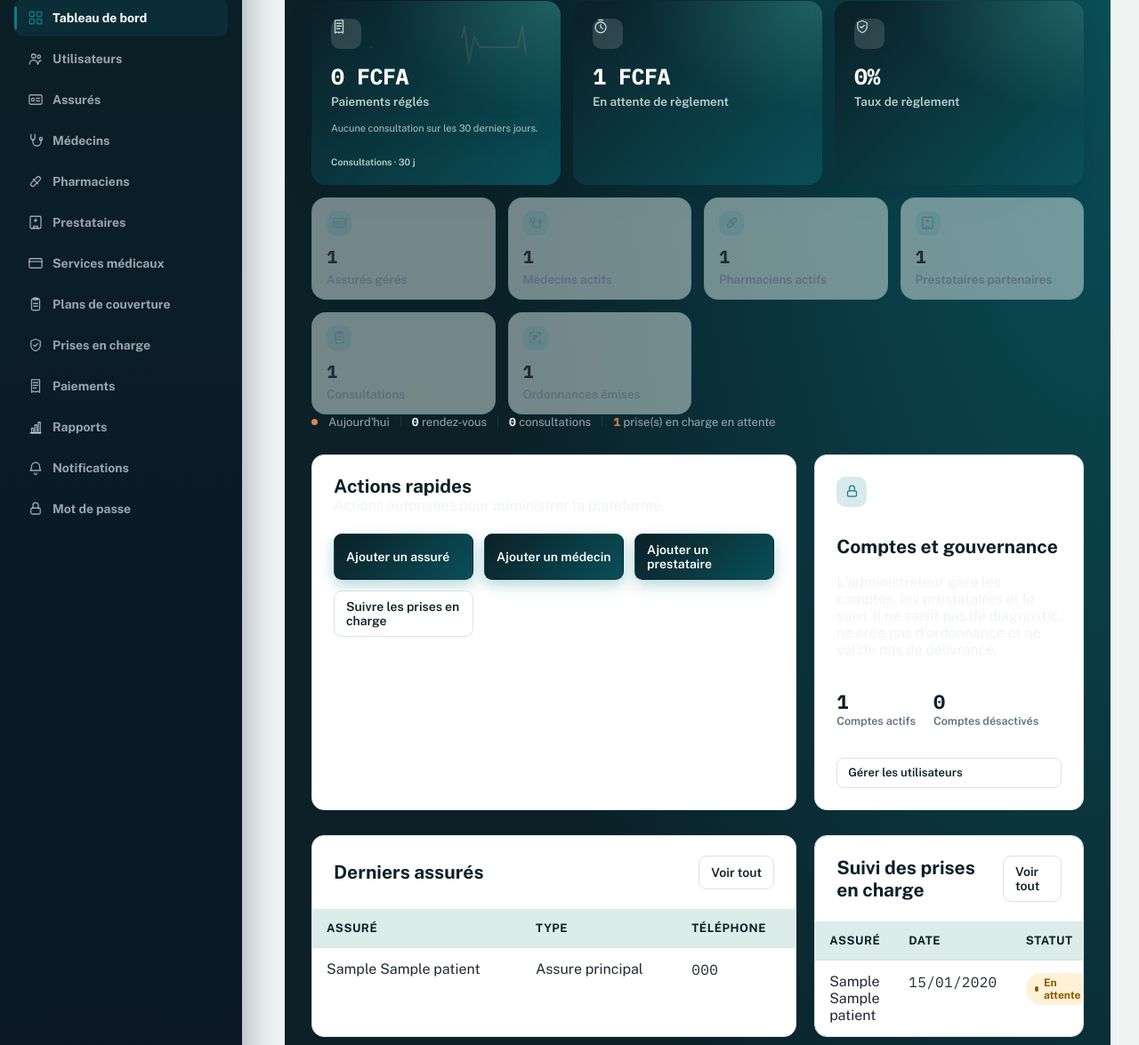
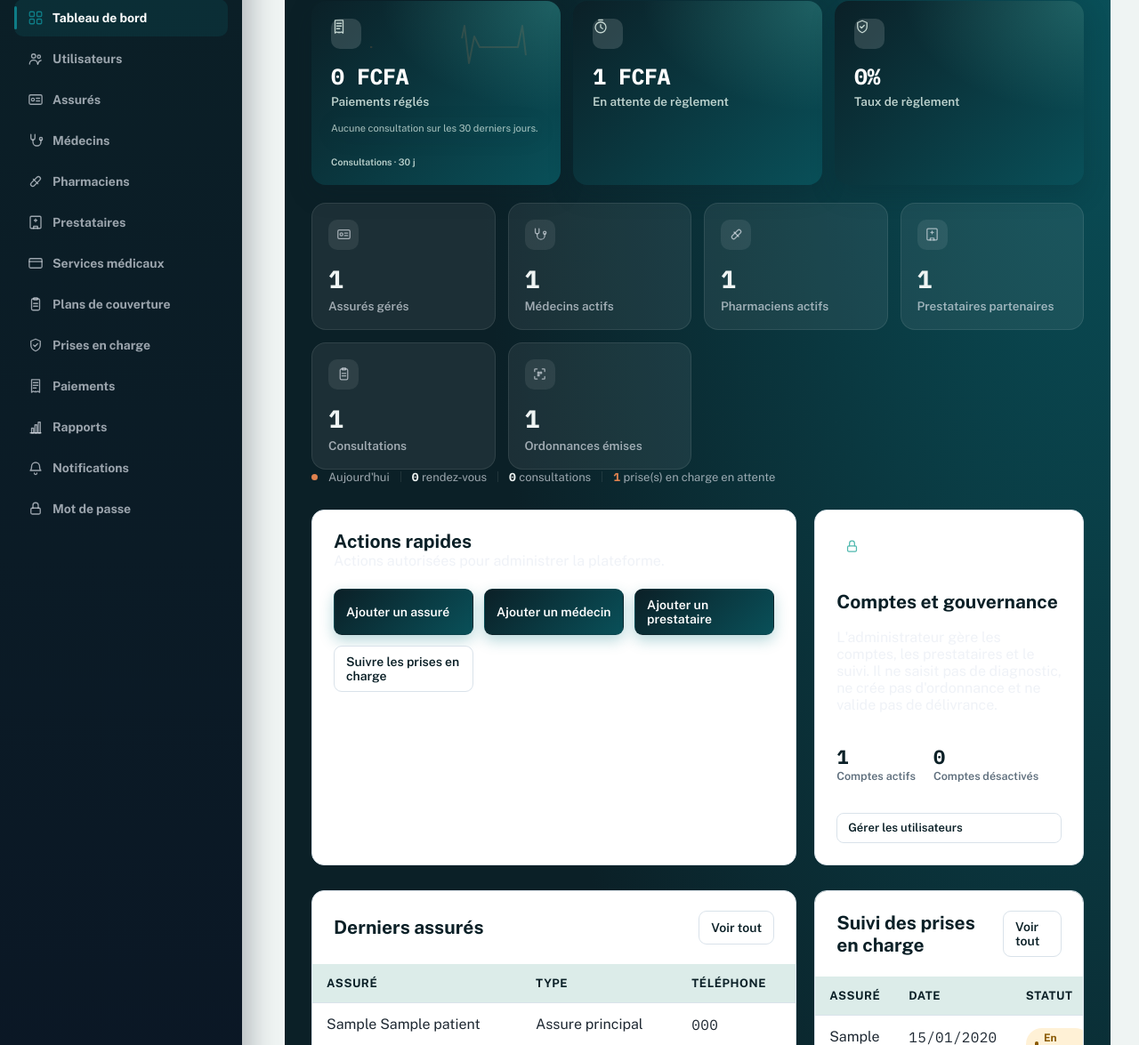
Before and after one commit to nito12973-hue/Projet_Final, a Django app: page /tableau-de-bord/ in a window 1280 px wide. Shown: the part 181-1356 px from the top of the page at 89% size. Run offline with Django 5.2, Linux system fonts and the light colour scheme; a user stored in the database is signed in; tables that the repository leaves empty hold one stand-in row (values such as "Sample post"); data that the repository does not hold is empty.

Commit message:
feat(dashboard-admin): grille KPI en tuiles sombres

```diff
--- a/Plateform_medicale/templates/base.html
+++ b/Plateform_medicale/templates/base.html
@@ -543,12 +543,11 @@
             font-size: 21px;
         }
 
-        /* Meme logique que .dash-stat-discret : la profondeur (ombre) reste
-           reservee au bandeau financier, seul element "vedette" de la page.
-           Panels d'action/tableaux/carte du dashboard admin : bordure fine,
-           pas d'ombre -- pas de survol qui souleve (ce ne sont pas des
-           cartes-lien uniques, un survol qui souleve toute la carte serait
-           trompeur). .panel seul, utilise partout ailleurs dans
+        /* Profondeur (ombre) reservee au bandeau financier, seul element
+           "vedette" de la page. Panels d'action/tableaux/carte du dashboard
+           admin : bordure fine, pas d'ombre -- pas de survol qui souleve (ce
+           ne sont pas des cartes-lien uniques, un survol qui souleve toute la
+           carte serait trompeur). .panel seul, utilise partout ailleurs dans
            l'application, reste inchange. */
         .panel-discret {
             box-shadow: none;
@@ -1127,40 +1126,6 @@
         }
 
         .dash-stat-icon .icone-nav { width: 17px; height: 17px; }
-
-        /* Totaux de reference (grille KPI globale du dashboard admin, ex.
-           "Medecins actifs") : traitement plus discret que .dash-stat
-           standard, pour laisser "Aujourd'hui" (activite qui change
-           reellement au quotidien, meme composant .dash-stat juste en
-           dessous) rester la donnee la plus visible sous le bandeau
-           financier. Modificateur, ne redefinit pas .dash-stat -- aucun
-           impact sur les 3 autres dashboards (Assure/Medecin/Pharmacien)
-           qui utilisent .dash-stat sans ce modificateur. */
-        .dash-stat-discret {
-            /* Meme teinte que --primary-soft (220,236,233), en transparence
-               sur --bg plutot qu'en aplat : meme principe deja utilise par
-               --accent-turquoise-wash (rgba de --primary), pas une nouvelle
-               couleur. Distingue ces tuiles de reference du blanc plein des
-               tuiles "Aujourd'hui" juste en dessous. */
-            background: rgba(220, 236, 233, 0.5);
-            border-color: rgba(14, 124, 134, 0.16);
-            padding: 14px 16px;
-            box-shadow: none;
-        }
-
-        .dash-stat-discret .dash-stat-icon {
-            width: 28px;
-            height: 28px;
-            margin-bottom: 10px;
-        }
-
-        /* Specificite .dash-stat.dash-stat-discret (pas .dash-stat-discret
-           seul) : meme specificite que .dash-stat strong sinon, et cette
-           regle-ci arrive avant elle dans le fichier -- perdrait la
-           cascade sans la classe composee. */
-        .dash-stat.dash-stat-discret strong {
-            font-size: 20px;
-        }
 
         /* IBM Plex Mono n'existe pas en graisse 800 (seul .dash-stat strong /
            .dash-hero-carte strong / .gouvernance-comptes strong l'utilisent) :
@@ -1441,6 +1406,31 @@
 
         .dash-command .dc-status-urgent strong {
             color: var(--accent);
+        }
+
+        .dash-command .dash-stat {
+            background: var(--dc-hover);
+            border-color: var(--dc-border);
+            box-shadow: none;
+            color: var(--dc-text);
+        }
+
+        .dash-command a.dash-stat:hover {
+            border-color: rgba(255, 255, 255, 0.22);
+            box-shadow: none;
+        }
+
+        .dash-command .dash-stat strong {
+            color: var(--dc-text);
+        }
+
+        .dash-command .dash-stat span {
+            color: var(--dc-text-muted);
+        }
+
+        .dash-command .dash-stat-icon {
+            background: rgba(255, 255, 255, 0.08);
+            color: var(--primary-accent);
         }
 
         .legende-type {
--- a/Plateform_medicale/templates/dashboard.html
+++ b/Plateform_medicale/templates/dashboard.html
@@ -37,33 +37,33 @@
     </a>
 </section>
 
-<section class="dash-grid" style="margin-top:14px;">
-    <a class="dash-stat dash-stat-discret" href="{% url 'liste_patients' %}">
+<section class="dash-grid" style="margin-top:20px;">
+    <a class="dash-stat" href="{% url 'liste_patients' %}">
         <span class="dash-stat-icon">{% icone "id-card" %}</span>
         <strong class="code">{{ total_patients }}</strong>
         <span>Assurés gérés</span>
     </a>
-    <a class="dash-stat dash-stat-discret" href="{% url 'liste_medecins' %}">
+    <a class="dash-stat" href="{% url 'liste_medecins' %}">
         <span class="dash-stat-icon">{% icone "stethoscope" %}</span>
         <strong class="code">{{ total_medecins }}</strong>
         <span>Médecins actifs</span>
     </a>
-    <a class="dash-stat dash-stat-discret" href="{% url 'liste_pharmaciens' %}">
+    <a class="dash-stat" href="{% url 'liste_pharmaciens' %}">
         <span class="dash-stat-icon">{% icone "pill" %}</span>
         <strong class="code">{{ total_pharmaciens }}</strong>
         <span>Pharmaciens actifs</span>
     </a>
-    <a class="dash-stat dash-stat-discret" href="{% url 'liste_prestataires' %}">
+    <a class="dash-stat" href="{% url 'liste_prestataires' %}">
         <span class="dash-stat-icon">{% icone "building" %}</span>
         <strong class="code">{{ total_prestataires }}</strong>
         <span>Prestataires partenaires</span>
     </a>
-    <a class="dash-stat dash-stat-discret" href="{% url 'rapports' %}">
+    <a class="dash-stat" href="{% url 'rapports' %}">
         <span class="dash-stat-icon">{% icone "clipboard-list" %}</span>
         <strong class="code">{{ total_consultations }}</strong>
         <span>Consultations</span>
     </a>
-    <a class="dash-stat dash-stat-discret" href="{% url 'rapports' %}">
+    <a class="dash-stat" href="{% url 'rapports' %}">
         <span class="dash-stat-icon">{% icone "qr-scan" %}</span>
         <strong class="code">{{ total_ordonnances }}</strong>
         <span>Ordonnances émises</span>
```
